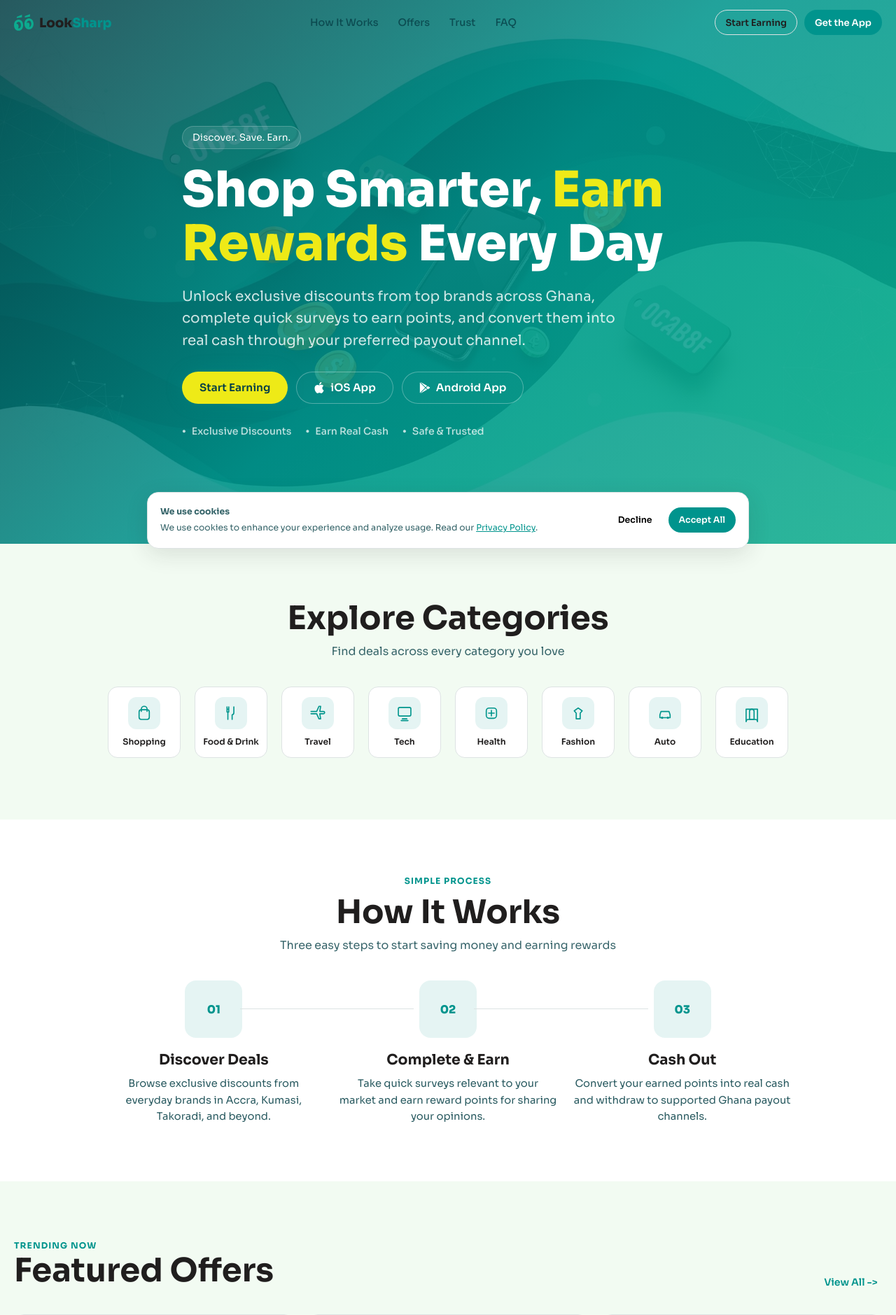
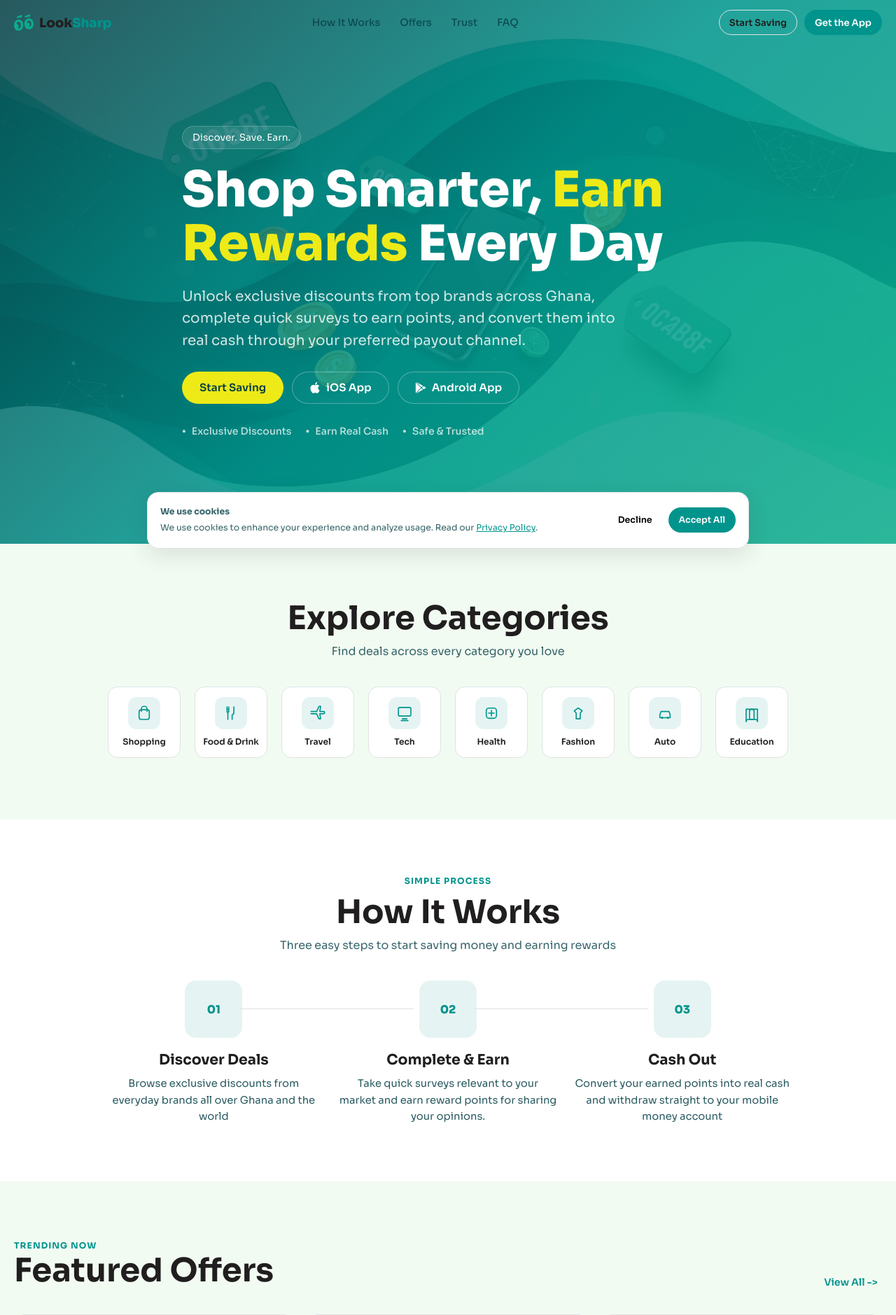
Before and after one commit to cedricbansah/looksharp-co, a Next.js app: page / in a window 1280 px wide. Shown: the top 1879 px of the page at 70% size. Built offline with nearby package versions, Linux system fonts and the light colour scheme.

Commit message:
Refactored FAQs, How It Works and Testimonials section

```diff
--- a/src/components/CtaGroup.tsx
+++ b/src/components/CtaGroup.tsx
@@ -22,7 +22,7 @@ interface CtaItem {
 const ctaItems: CtaItem[] = [
   {
     target: 'web',
-    label: 'Start Earning',
+    label: 'Start Saving',
     href: landingConfig.webAppUrl,
     newTab: false
   },
--- a/src/components/FinalCtaSection.tsx
+++ b/src/components/FinalCtaSection.tsx
@@ -13,7 +13,7 @@ export function FinalCtaSection() {
 
         <div className="hero-cta-row final-cta-row">
           <a href="#cta" className="cta-primary">
-            Start Earning
+            Start Saving
           </a>
           <a href="#cta" className="cta-ghost">
             <img
--- a/src/components/HeroSection.tsx
+++ b/src/components/HeroSection.tsx
@@ -18,7 +18,7 @@ export function HeroSection() {
 
         <div className="hero-cta-row">
           <a href="#cta" className="cta-primary">
-            Start Earning
+            Start Saving
           </a>
           <a href="#cta" className="cta-ghost">
             <img
--- a/src/components/StickyHeader.tsx
+++ b/src/components/StickyHeader.tsx
@@ -71,7 +71,7 @@ export function StickyHeader() {
 
           <div className="header-actions">
             <a href="#cta" className="header-outline-cta">
-              Start Earning
+              Start Saving
             </a>
             <a href="#cta" className="header-solid-cta">
               Get the App
@@ -108,7 +108,7 @@ export function StickyHeader() {
               </a>
             ))}
             <a href="#cta" className="mobile-cta" onClick={closeMobileMenu}>
-              Start Earning
+              Start Saving
             </a>
             <a href="#cta" className="mobile-cta mobile-cta-solid" onClick={closeMobileMenu}>
               Get the App
--- a/src/content/site.ts
+++ b/src/content/site.ts
@@ -91,7 +91,7 @@ export const steps = [
   {
     title: 'Discover Deals',
     description:
-      'Browse exclusive discounts from everyday brands in Accra, Kumasi, Takoradi, and beyond.'
+      'Browse exclusive discounts from everyday brands all over Ghana and the world'
   },
   {
     title: 'Complete & Earn',
@@ -101,7 +101,7 @@ export const steps = [
   {
     title: 'Cash Out',
     description:
-      'Convert your earned points into real cash and withdraw to supported Ghana payout channels.'
+      'Convert your earned points into real cash and withdraw straight to your mobile money account'
   }
 ];
 
@@ -174,7 +174,7 @@ export const proofStats: ProofStat[] = [
 export const assuranceItems: AssuranceItem[] = [
   {
     id: 'encryption',
-    title: 'Bank-level encryption',
+    title: 'Secure data encryption',
     description: 'Security controls protect account and rewards activity.'
   },
   {
@@ -226,7 +226,7 @@ export const faqs: FaqItem[] = [
     id: 'what-is-looksharp',
     question: 'What is LookSharp?',
     answer:
-      'LookSharp is a Ghana-focused discounts and rewards platform. You can discover exclusive offers from top brands, earn points by completing short surveys, and convert those points into real cash.'
+      'LookSharp is Ghana\'s first discounts and rewards platform. You can discover exclusive offers from top brands, earn points by completing short surveys, and convert those points into real cash.'
   },
   {
     id: 'how-earn-rewards',
@@ -244,19 +244,19 @@ export const faqs: FaqItem[] = [
     id: 'cashout',
     question: 'How do I cash out my points?',
     answer:
-      'Once you have accumulated enough points, you can convert them to cash directly within the app. Withdrawals are processed to your preferred mobile money or bank account.'
+      'Once you have accumulated enough points, you can convert them to cash directly within the app. Withdrawals are processed to your preferred mobile money or bank account after completing a KYC verification process.'
   },
   {
     id: 'brands',
     question: 'Which brands are on LookSharp?',
     answer:
-      'We partner with over 1,200 local and international brands across categories like shopping, food, tech, fashion, travel, and more. New offers are added daily.'
+      'We partner with hundreds of local and international brands across categories like shopping, food, tech, fashion, travel, and more. New offers are added daily.'
   },
   {
     id: 'data-safety',
     question: 'Is my data safe?',
     answer:
-      'Absolutely. We use bank-level encryption and are data privacy certified. Your personal information is never sold to third parties. Read our Privacy Policy for full details.'
+      'Absolutely. Our data storage systems are highly encrypted and we are data privacy certified. Your personal information is never sold to third parties. Read our Privacy Policy for full details.'
   }
 ];
 
```
Also changed, not shown: src/components/StartEarningLink.tsx (+5 -5 lines).
